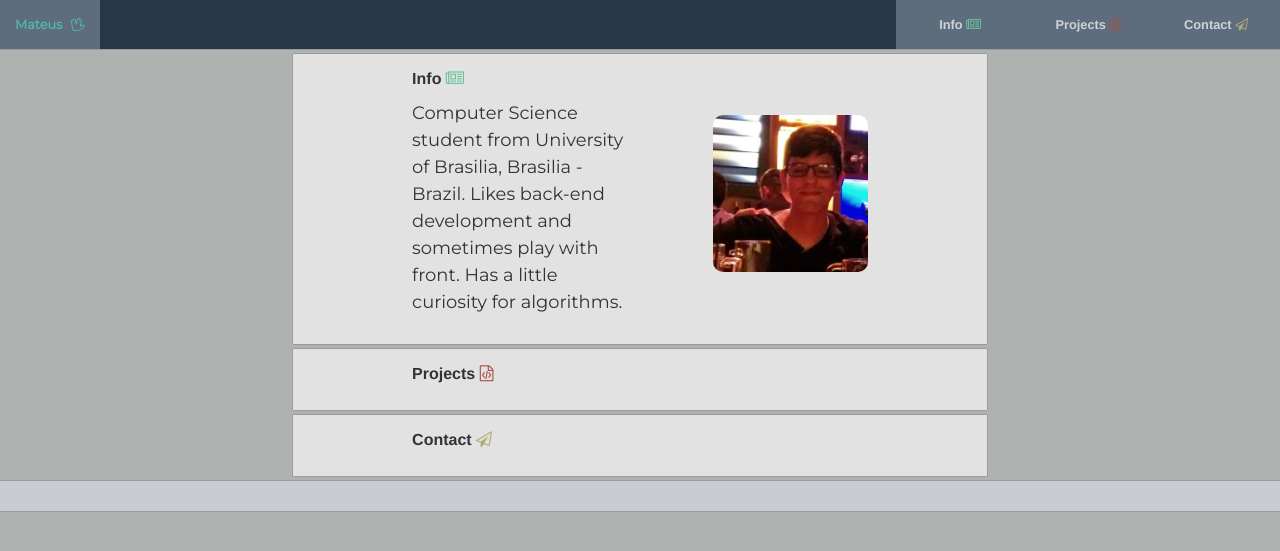
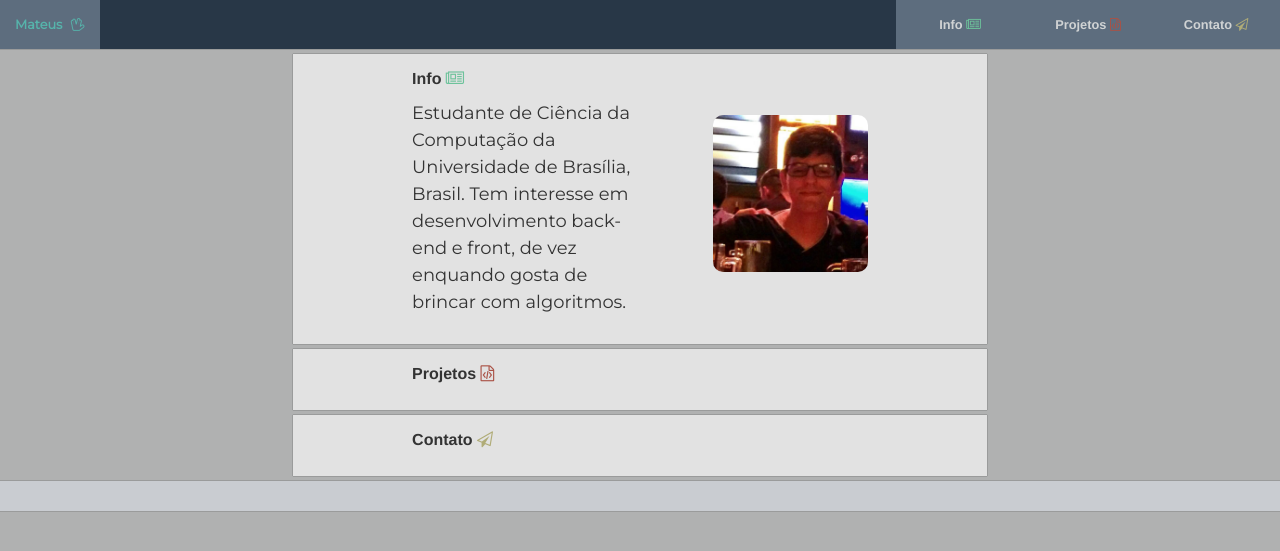
Before and after one commit to mateusluizfb/jekyll-site, a Jekyll site: the page built from index.html, in a window 1280 px wide. Shown: the top 551 px of the page. Built offline with Jekyll 4.4.1, drawn with Linux system fonts in a browser that asks for light colours; nearby versions of some CDN libraries.

Commit message:
All texts changed to pt-br

```diff
--- a/_layouts/default.html
+++ b/_layouts/default.html
@@ -20,14 +20,14 @@
       <li class="right">
         <p>
           <a href="#">
-          Contact <i class="fa fa-paper-plane-o contact-icon" aria-hidden="true"></i>
+          Contato <i class="fa fa-paper-plane-o contact-icon" aria-hidden="true"></i>
           </a>
         </p>
       </li>
       <li class="right">
         <p>
           <a href="#">
-            Projects <i class="fa fa-file-code-o project-icon" aria-hidden="true"></i>
+            Projetos <i class="fa fa-file-code-o project-icon" aria-hidden="true"></i>
           </a>
         </p>
       </li>
--- a/index.html
+++ b/index.html
@@ -10,7 +10,7 @@
               <h3> Info <i class="fa fa-newspaper-o info-icon" aria-hidden="true"></i> </h3>
               <div class="info-text">
                 <p class="font-montserrat">
-                  Computer Science student from University of Brasilia, Brasilia - Brazil. Likes back-end development and sometimes play with front. Has a little curiosity for algorithms.
+                  Estudante de Ciência da Computação da Universidade de Brasília, Brasil. Tem interesse em desenvolvimento back-end e front, de vez enquando gosta de brincar com algoritmos.
                 </p>
               </div>
 
@@ -24,7 +24,7 @@
           <div class="main-box">
             <div  class="post-box">
               <h3>
-                Projects <i class="fa fa-file-code-o project-icon" aria-hidden="true"></i>
+                Projetos <i class="fa fa-file-code-o project-icon" aria-hidden="true"></i>
               </h3>
             </div>
           </div>
@@ -32,7 +32,7 @@
           <div class="main-box">
             <div  class="post-box">
               <h3>
-                Contact <i class="fa fa-paper-plane-o contact-icon" aria-hidden="true"></i>
+                Contato <i class="fa fa-paper-plane-o contact-icon" aria-hidden="true"></i>
               </h3>
             </div>
           </div>
```
